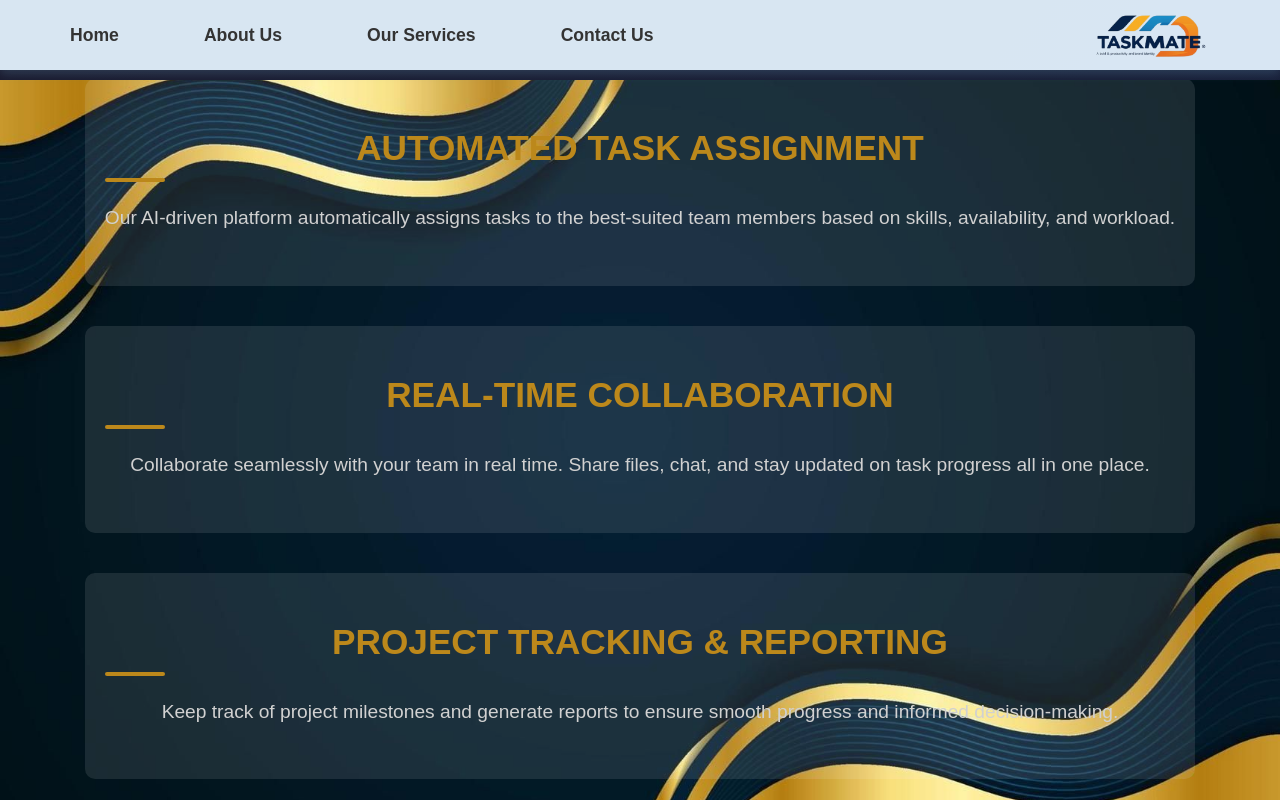
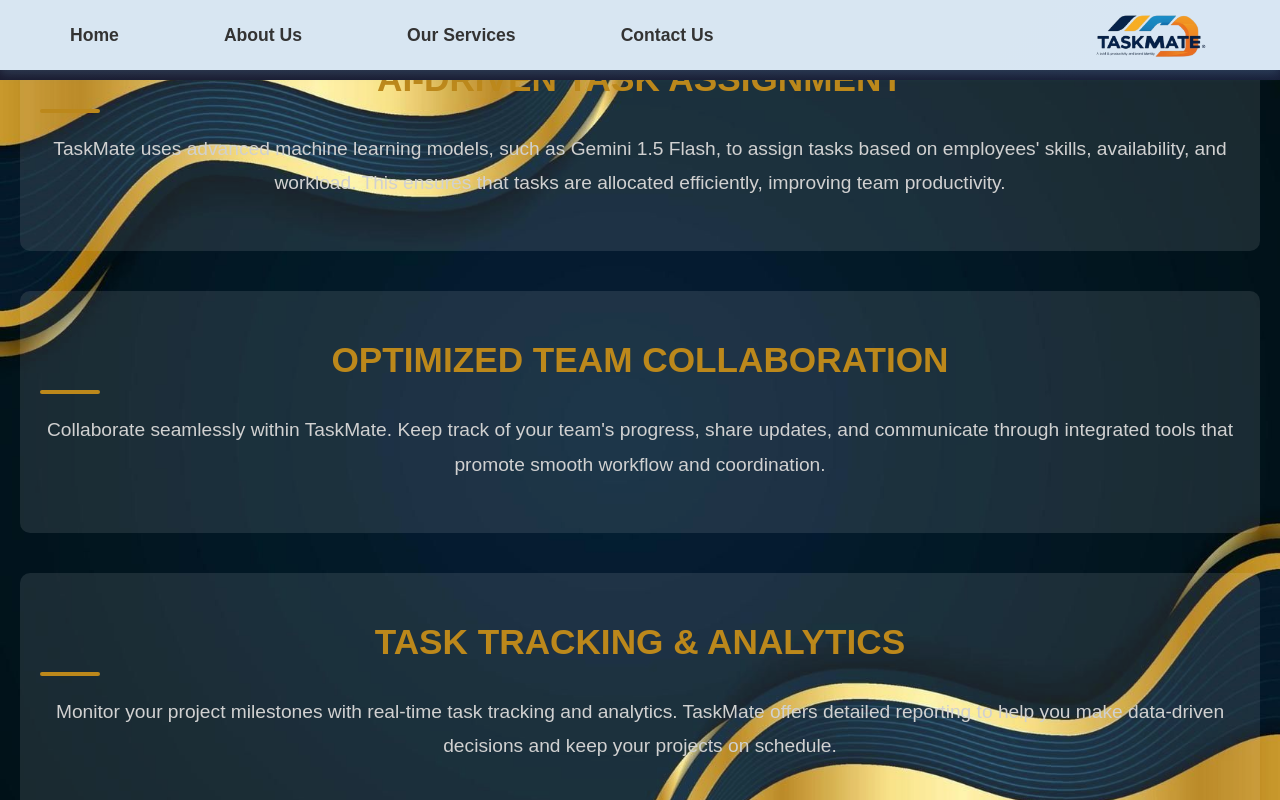
Before and after one commit to akindu-k/iwb013-team-tricannu, a React (Vite) app in the folder frontend/: page /services in a window 1280 px wide. Built offline with nearby package versions, Linux system fonts and the light colour scheme.

Commit message:
updating content

```diff
--- a/frontend/src/pages/About.css
+++ b/frontend/src/pages/About.css
@@ -1,154 +1,75 @@
-/* Navbar Styling */
-nav {
-  position: fixed; /* Fix the navbar to the top */
-  top: 0;
-  left: 0;
-  width: 100%;
-  height: 80px; /* Set a fixed height for the navbar */
-  z-index: 1000; /* Ensure navbar stays on top */
-  background-color: #333; /* Add background color */
+/* Navbar hover effect */
+nav a {
   color: white;
-  display: flex;
-  align-items: center;
-  justify-content: space-between;
-  padding: 0 20px;
-  box-sizing: border-box;
+  text-decoration: none;
+  font-size: 1.1rem;
+  margin-right: 20px;
+  transition: color 0.3s ease-in-out;
 }
 
-/* Main container for about us page */
-about-us-container {
-  display: flex;
-  flex-direction: column;
-  align-items: center;
-  justify-content: center;
-  width: 100vw;
-  height: calc(100vh - 80px); /* Full viewport height minus navbar */
-  background-image: url("/src/assets/4b755524bd82dcbde3807c231f74482d.jpg");
-  background-size: cover;
-  background-position: center;
-  background-repeat: no-repeat;
-  color: rgb(255, 255, 255);
-  text-align: center;
-  padding: 20px;
-  box-sizing: border-box;
-  overflow-y: auto; /* Enable vertical scrolling */
-}
-/* Ensure body content scrolls properly */
-body {
-  overflow-y: auto;
+nav a:hover {
+  color: #bc881b; /* Change color on hover */
 }
 
-/* Banner styling */
-.about-us-banner {
+/* Section hover effect */
+.about-section:hover {
+  transform: scale(1.02); /* Slight zoom effect */
+  transition: transform 0.4s ease-in-out;
+  box-shadow: 0 8px 20px rgba(0, 0, 0, 0.4); /* Add shadow on hover */
+}
+
+/* Button hover effect */
+button {
   background-color: #bc881b;
   color: white;
-  padding: 60px 0;
-  text-align: center;
-  border-radius: 8px;
-  box-shadow: 0 4px 15px rgba(0, 0, 0, 0.2); /* Box shadow for depth */
-  margin-bottom: 40px; /* Space between banner and content */
+  padding: 10px 20px;
+  border: none;
+  border-radius: 5px;
+  cursor: pointer;
+  font-size: 1.1rem;
+  transition: background-color 0.3s, transform 0.3s ease-in-out;
 }
 
-.about-us-banner h1 {
-  font-size: 3.5rem;
-  margin: 0;
-  letter-spacing: 2px;
-  text-transform: uppercase;
+button:hover {
+  background-color: #e0a830; /* Lighter shade on hover */
+  transform: scale(1.1); /* Slightly enlarge on hover */
+  box-shadow: 0 5px 15px rgba(0, 0, 0, 0.2);
 }
 
-/* Main content */
-.about-us-content {
-  margin-top: 40px;
-}
-
-/* Section styling */
-.about-section {
-  margin-bottom: 40px;
-  padding: 20px;
-  background-color: rgba(
-    255,
-    255,
-    255,
-    0.1
-  ); /* Slightly transparent background */
-  border-radius: 10px;
-}
-
-.about-section h2 {
-  font-size: 2.2rem;
-  color: #bc881b;
-  text-transform: uppercase;
-  margin-bottom: 15px;
-  position: relative;
-}
-
-.about-section h2::after {
-  content: "";
-  width: 60px;
-  height: 4px;
-  background-color: #bc881b;
-  display: block;
-  margin: 10px 0;
-  border-radius: 2px;
-}
-
-.about-section p {
-  font-size: 1.2rem;
-  line-height: 1.8;
-  color: #d1d1d1; /* Softer text color */
-}
-
-/* Team Section */
-.team-section {
-  text-align: center;
-}
-
-.team-section h2 {
-  font-size: 2.2rem;
-  margin-bottom: 30px;
-  color: #bc881b;
-}
-
-.team-grid {
-  display: flex;
-  justify-content: space-around;
-  flex-wrap: wrap;
-}
-
+/* Team member hover animation */
 .team-member {
   margin: 20px;
   text-align: center;
-  transition: transform 0.3s;
+  transition: transform 0.3s ease, box-shadow 0.3s ease;
 }
 
 .team-member:hover {
-  transform: scale(1.05);
+  transform: scale(1.08); /* Slight zoom on hover */
+  box-shadow: 0 10px 25px rgba(0, 0, 0, 0.3); /* Stronger shadow on hover */
 }
 
+/* Image hover effect */
 .team-member img {
   width: 150px;
   height: 150px;
   border-radius: 50%;
   margin-bottom: 15px;
   box-shadow: 0 4px 10px rgba(0, 0, 0, 0.2); /* Adding shadow to images */
-  transition: box-shadow 0.3s ease-in-out;
+  transition: transform 0.3s, box-shadow 0.3s ease-in-out;
 }
 
 .team-member img:hover {
-  box-shadow: 0 8px 20px rgba(0, 0, 0, 0.4);
+  transform: rotate(10deg); /* Slight rotate on hover */
+  box-shadow: 0 8px 20px rgba(0, 0, 0, 0.4); /* Darker shadow */
 }
 
-.team-member h3 {
-  font-size: 1.5rem;
-  color: #fff;
+/* Text hover effect */
+h2:hover {
+  color: #f4b400; /* Change text color on hover */
+  transition: color 0.3s ease-in-out;
 }
 
-.team-member p {
-  color: #ccc;
-  font-size: 1.1rem;
-}
-
-/* Add fade-in effect */
+/* Adding fade-in and scale effect */
 .about-section,
 .team-section {
   animation: fadeIn 1.5s ease-in;
@@ -157,8 +78,10 @@ body {
 @keyframes fadeIn {
   from {
     opacity: 0;
+    transform: scale(0.95);
   }
   to {
     opacity: 1;
+    transform: scale(1);
   }
 }
--- a/frontend/src/pages/About.jsx
+++ b/frontend/src/pages/About.jsx
@@ -10,30 +10,34 @@ const AboutUs = () => {
           <section className="about-section">
             <h2>Our Mission</h2>
             <p>
-              At TaskMaster, we are committed to streamlining the way teams
-              assign and manage their tasks. Our goal is to help companies
-              enhance productivity by offering an easy-to-use, efficient task
-              management system that integrates with various team workflows.
+              At TaskMate, we are dedicated to revolutionizing task management
+              by leveraging cutting-edge AI models. Our mission is to enhance
+              team efficiency through intelligent task assignments that match
+              employees&apos; skills and availability, reducing manual workload
+              and ensuring productivity across teams.
             </p>
           </section>
 
           <section className="about-section">
             <h2>What We Do</h2>
             <p>
-              TaskMaster provides intelligent task assignment using advanced
-              machine learning models. Our platform analyzes team capabilities,
-              deadlines, and task complexities to ensure optimal task
-              distribution, helping teams meet their project goals.
+              TaskMate utilizes the power of the Gemini-1.5-Flash LLM to assign
+              tasks to employees intelligently. Our platform evaluates team
+              members&apos; skills, availability, and task requirements to
+              provide the most efficient task distribution, improving project
+              outcomes and team performance.
             </p>
           </section>
 
           <section className="about-section">
             <h2>Our Story</h2>
             <p>
-              Founded in 2021, TaskMaster started as a small project to solve
-              the internal task management struggles of remote teams. Today, we
-              serve hundreds of companies worldwide, providing a smarter and
-              simpler solution to project management.
+              TaskMate was initiated on 1st September 2024 as part of the
+              Innovate with Ballerina competition. What began as an effort to
+              streamline task assignments using AI is now on a journey to offer
+              something valuable to teams worldwide. We believe in creating
+              tools that improve how people work, and TaskMate is here to
+              deliver that.
             </p>
           </section>
         </div>
--- a/frontend/src/pages/OurServices.jsx
+++ b/frontend/src/pages/OurServices.jsx
@@ -1,4 +1,3 @@
-// OurServices.jsx
 import "./OurServices.css";
 import Navbar from "./Navbar";
 
@@ -18,35 +17,39 @@ const OurServices = () => {
         <div className="about-us-content">
           {/* Services Section */}
           <div className="about-section">
-            <h2>Automated Task Assignment</h2>
+            <h2>AI-Driven Task Assignment</h2>
             <p>
-              Our AI-driven platform automatically assigns tasks to the
-              best-suited team members based on skills, availability, and
-              workload.
+              TaskMate uses advanced machine learning models, such as Gemini 1.5
+              Flash, to assign tasks based on employees&apos; skills,
+              availability, and workload. This ensures that tasks are allocated
+              efficiently, improving team productivity.
             </p>
           </div>
 
           <div className="about-section">
-            <h2>Real-time Collaboration</h2>
+            <h2>Optimized Team Collaboration</h2>
             <p>
-              Collaborate seamlessly with your team in real time. Share files,
-              chat, and stay updated on task progress all in one place.
+              Collaborate seamlessly within TaskMate. Keep track of your
+              team&apos;s progress, share updates, and communicate through
+              integrated tools that promote smooth workflow and coordination.
             </p>
           </div>
 
           <div className="about-section">
-            <h2>Project Tracking & Reporting</h2>
+            <h2>Task Tracking & Analytics</h2>
             <p>
-              Keep track of project milestones and generate reports to ensure
-              smooth progress and informed decision-making.
+              Monitor your project milestones with real-time task tracking and
+              analytics. TaskMate offers detailed reporting to help you make
+              data-driven decisions and keep your projects on schedule.
             </p>
           </div>
 
           <div className="about-section">
-            <h2>Third-party Tool Integration</h2>
+            <h2>Trello Integration</h2>
             <p>
-              We support integrations with tools like Trello, Slack, and Jira to
-              give you a unified workflow experience.
+              TaskMate integrates with Trello, allowing you to manage and track
+              your tasks within Trello boards while benefiting from
+              TaskMate&apos;s AI-driven task assignment and reporting features.
             </p>
           </div>
         </div>
```
